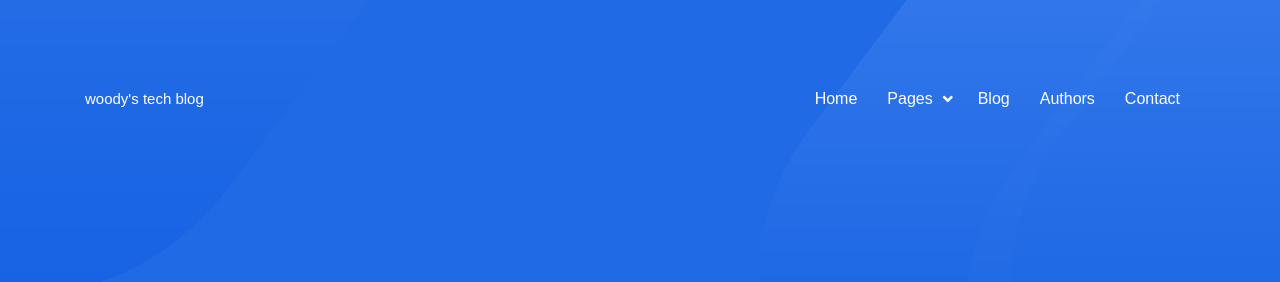
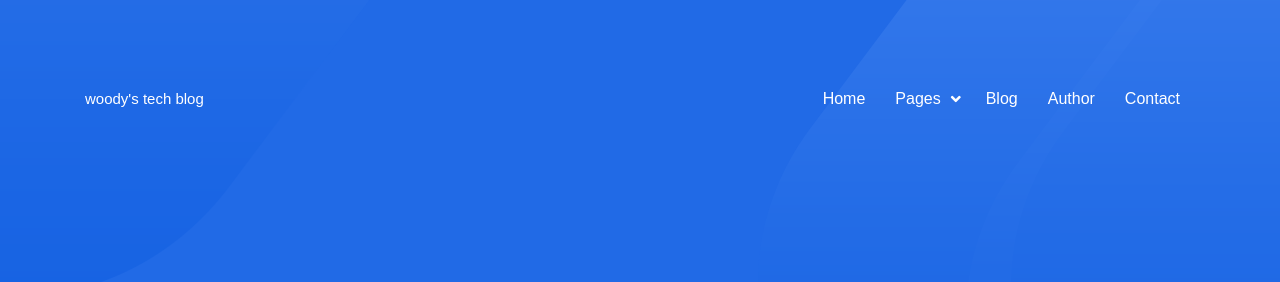
Before and after one commit to yuuisang/yuuisang.github.io, a Jekyll site: the page built from about.html, in a window 1280 px wide and 900 px high. Shown: the top 282 px of the window. Built offline with Jekyll 4.4.1, drawn with Linux system fonts in a browser that asks for light colours; some web fonts are replaced.

Commit message:
theme set

```diff
--- a/_includes/navigation.html
+++ b/_includes/navigation.html
@@ -11,7 +11,7 @@
             <li><a href="/about">About</a></li>
             <li><a href="/blog">Blog</a></li>
             <li><a href="/contact">Contact</a></li>
-            <li><a href="/all-authors">Authors</a></li>
+            <li><a href="/all-authors">Author</a></li>
             <li><a href="/about">About</a></li>
             </ul>
         </li>
@@ -35,7 +35,7 @@
             </ul>
         </li>
 		<li><a href="/blog">Blog</a></li>
-        <li><a href="/all-authors" class="js-scroll-trigger">Authors</a></li>
+        <li><a href="/all-authors" class="js-scroll-trigger">Author</a></li>
         <li><a href="/contact" class="js-scroll-trigger">Contact</a></li>
     </ul>
 </nav>
```
